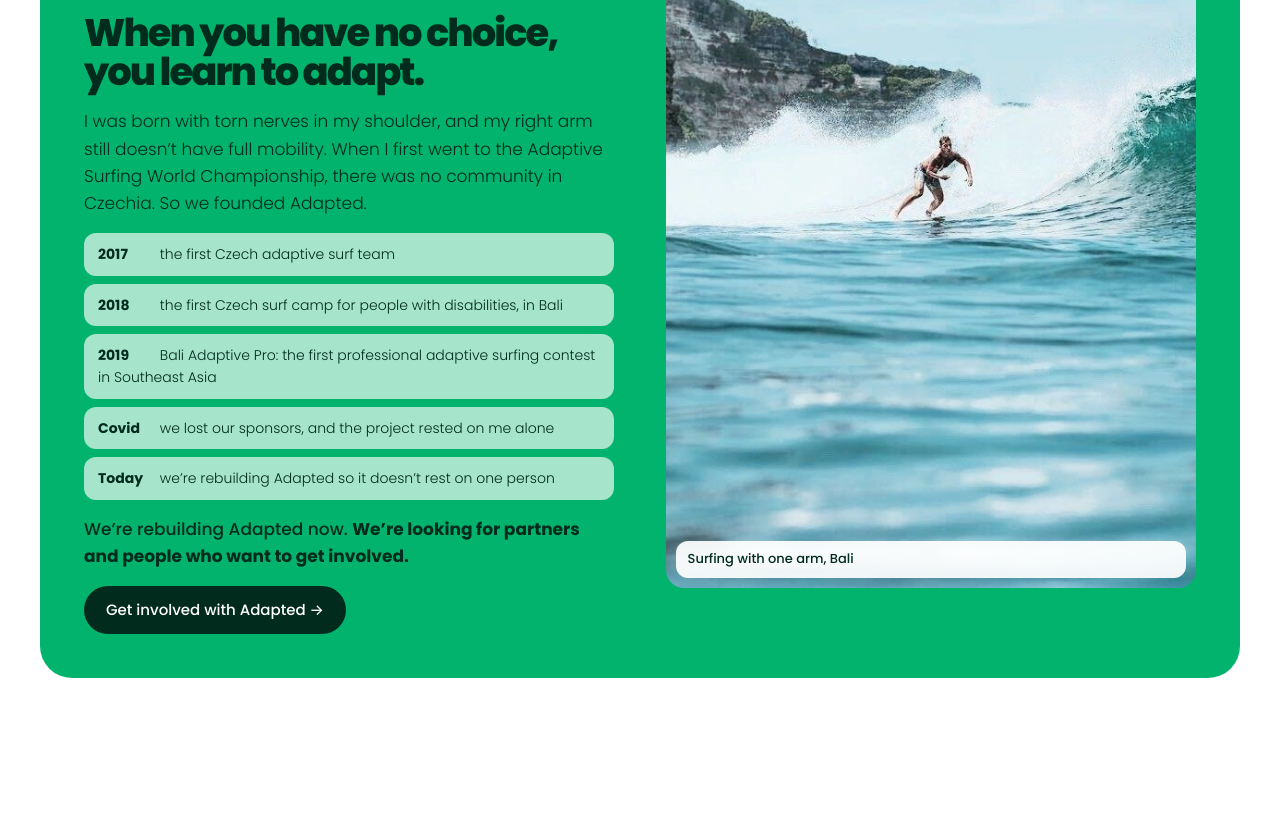
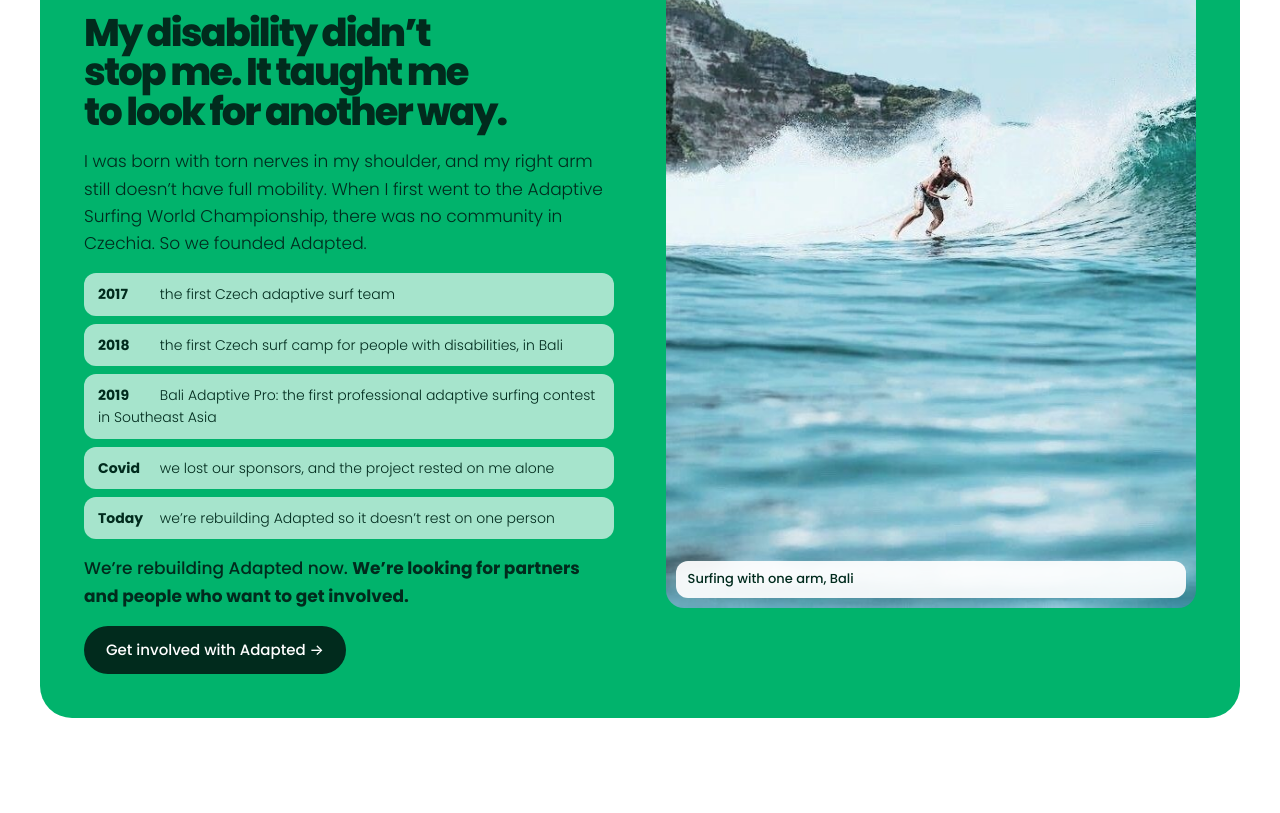
Before and after one commit to milobrzak-droid/personalweb, a plain HTML site: page index.html in a window 1280 px wide. Shown: the part 2890-3703 px from the top of the page. Drawn offline with nearby package versions, Linux system fonts and the light colour scheme.

Commit message:
Adapted headline: my disability didn't stop me
Co-Authored-By: Claude Opus 5.5 <noreply@anthropic.com>
Claude-Session: https://claude.ai/code/session_01RFuGVB22rrfvtDzaLnzVro

```diff
--- a/index.html
+++ b/index.html
@@ -501,7 +501,7 @@ h1,h2,h3{text-wrap:balance}
       <article class="bcard adapted wide" id="adapted">
         <div class="apx-l">
         <img class="apx-logo" src="/img/logos/adapted.png" alt="Adapted" width="500" height="404"><span class="mono-l">Founder</span>
-        <h3>When you have no choice, you learn to adapt.</h3>
+        <h3>My disability didn’t stop me. It taught me to look for another way.</h3>
         <p>I was born with torn nerves in my shoulder, and my right arm still doesn’t have full mobility. When I first went to the Adaptive Surfing World Championship, there was no community in Czechia. So we founded Adapted.</p>
 
         <ul class="apx-list">
```
Also changed, not shown: cs/index.html (+1 -1 lines).
